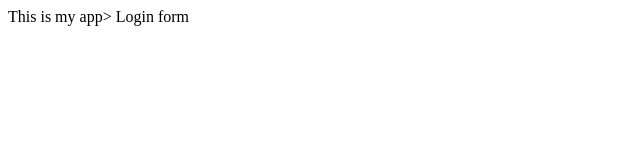
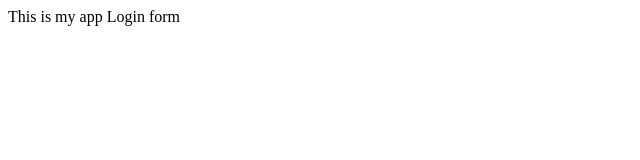
Before and after one commit to dilshandez2/myappsample, a plain HTML site: page index.html in a window 1280 px wide. Shown: the full height of the page, 0-640 px from the left. Drawn offline with Linux system fonts and the light colour scheme.

Commit message:
login form

```diff
--- a/index.html
+++ b/index.html
@@ -10,7 +10,7 @@
 <body>
 
     <!-- Your page content goes here -->
-	This is my app>
+	This is my app
 	Login form
     <!-- Add your JavaScript scripts or external script links here -->
     <script src="app.js"></script>
```
